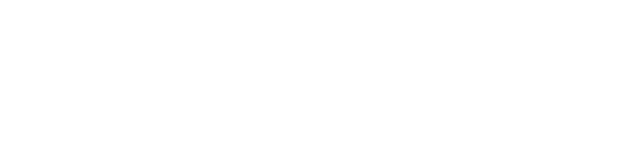
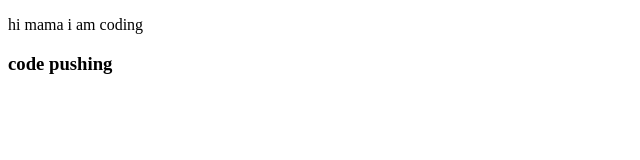
Before and after one commit to mhhshanto/my-first-repo, a plain HTML site: page index.html in a window 1280 px wide. Shown: the whole page, without its empty margins (0-640 px from the left). Drawn offline with Linux system fonts and the light colour scheme.

Commit message:
added header

```diff
--- a/index.html
+++ b/index.html
@@ -7,6 +7,8 @@
     <title>my first github ripo</title>
 </head>
 <body>
+    <p>hi mama i am coding</p>
+    <h3>code pushing</h3>
 
 </body>
 </html>
```
